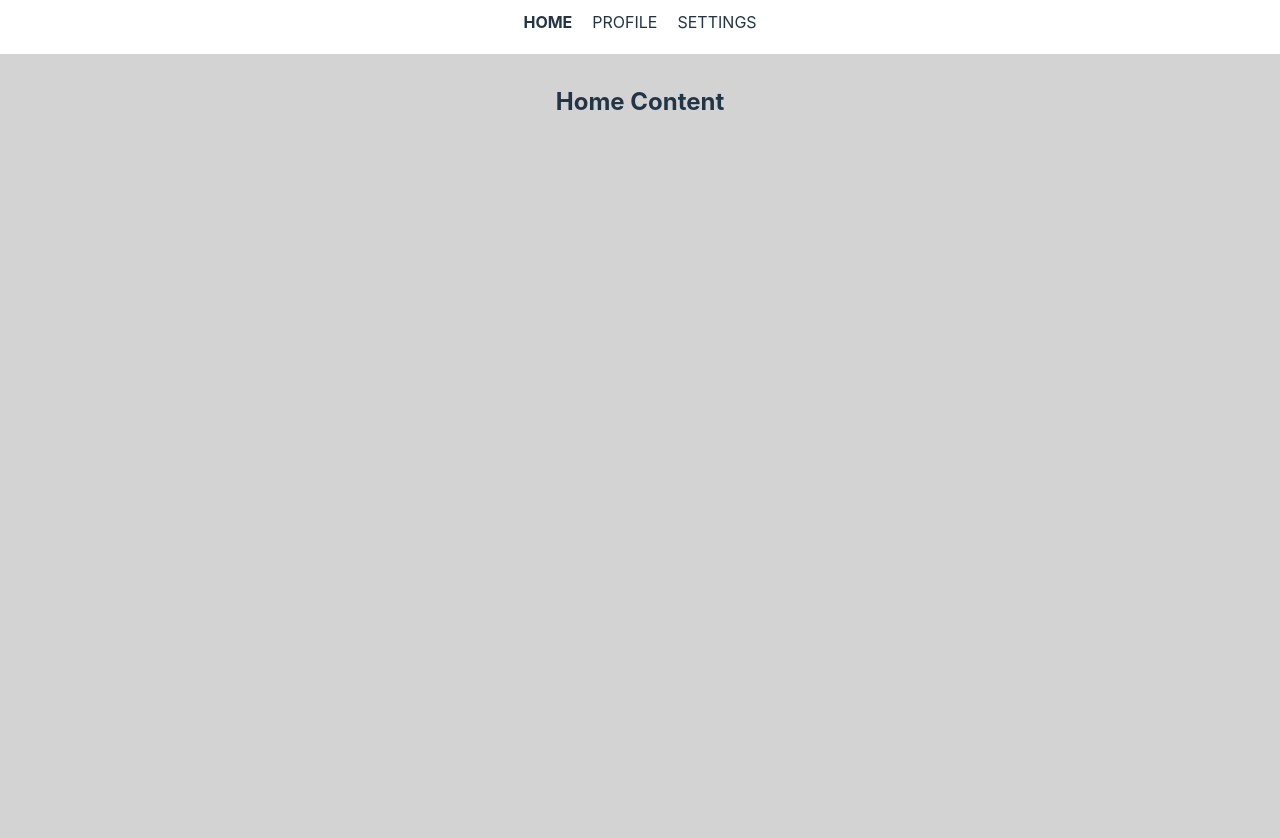
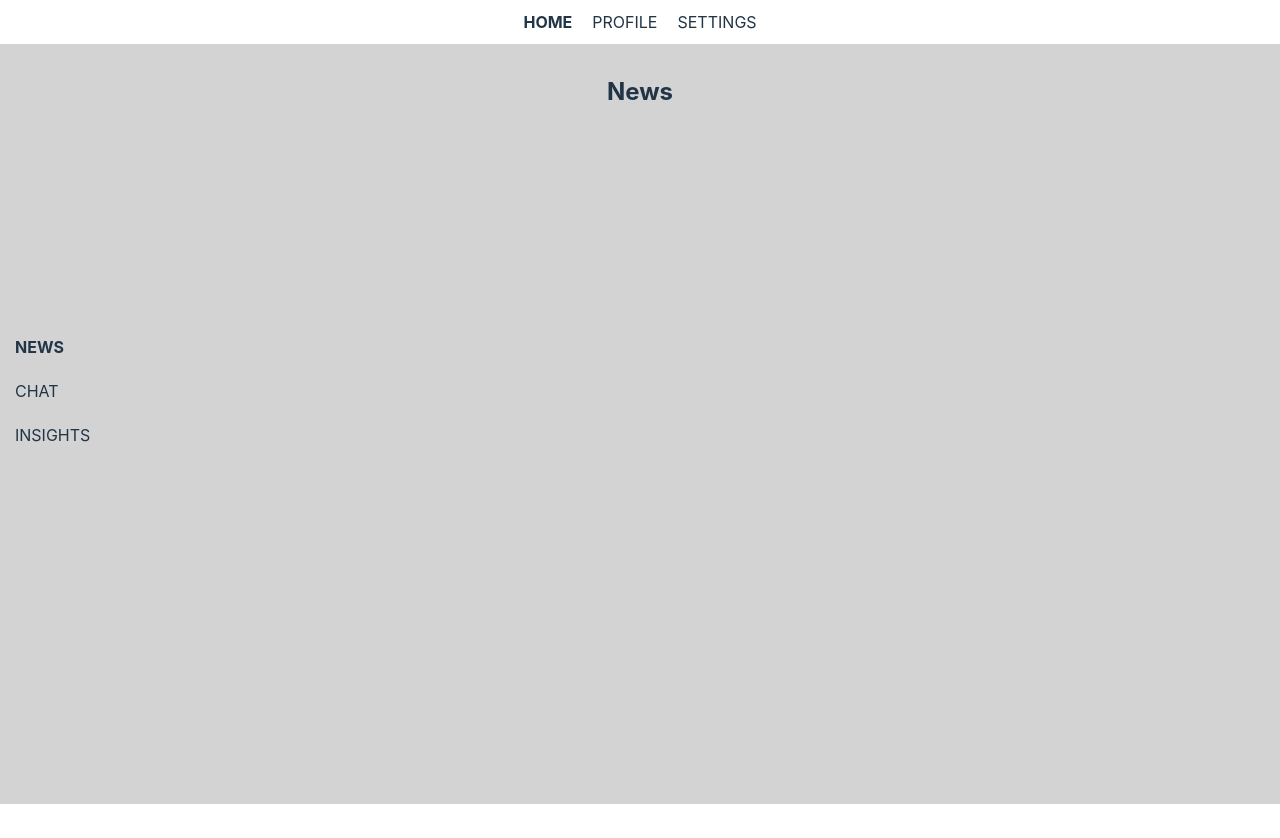
Before and after one commit to asjad-actalyst/flip-navigation, a React (Vite) app: page / in a window 1280 px wide. After the commit the page ends 804 px from the top, so only its background shows below. Built offline with nearby package versions, Linux system fonts and the light colour scheme.

Commit message:
vertical flip

```diff
--- a/src/App.jsx
+++ b/src/App.jsx
@@ -1,12 +1,36 @@
-import React, { useState } from "react";
-import { BrowserRouter as Router, Routes, Route, useNavigate, useLocation } from "react-router-dom";
+import React from "react";
+import { BrowserRouter as Router } from "react-router-dom";
 import TabSwitcher from "./components/TabSwitcher";
 import "./App.css";
 
 const tabs = [
-  { label: "Home", component: <div>Home Content</div>, bg: "lightGrey", path: "/" },
-  { label: "Profile", component: <div>Profile Content</div>, bg: "lightGreen", path: "/profile" },
-  { label: "Settings", component: <div>Settings Content</div>, bg: "blue", path: "/settings" },
+  {
+    label: "Home",
+    component: <div>Home Content</div>,
+    bg: "lightGrey",
+    path: "/",
+    groups: [
+      { label: "News", component: <div>News</div>, path: "/" },
+      { label: "Chat", component: <div>Chat</div>, path: "/chat" },
+      { label: "Insights", component: <div>Insights</div>, path: "/insights" },
+    ],
+  },
+  {
+    label: "Profile",
+    component: <div>Profile Content</div>,
+    bg: "lightGreen",
+    path: "/profile",
+    groups: [
+      { label: "User", component: <div>User</div>, path: "/profile" },
+      { label: "Admin", component: <div>Admin</div>, path: "/profile/admin" },
+    ],
+  },
+  {
+    label: "Settings",
+    component: <div>Settings Content</div>,
+    bg: "blue",
+    path: "/settings",
+  },
 ];
 
 function App() {
--- a/src/components/TabSwitcher.jsx
+++ b/src/components/TabSwitcher.jsx
@@ -4,37 +4,43 @@ import { useNavigate, useLocation } from "react-router-dom";
 
 const TabSwitcher = ({ tabs }) => {
     const [activeTabIndex, setActiveTabIndex] = useState(0);
+    const [activeGroupIndex, setActiveGroupIndex] = useState(0);
     const navigate = useNavigate();
     const location = useLocation();
 
-    // Sync activeTabIndex with the current route
+    // Sync activeTabIndex and activeGroupIndex with the current route
     useEffect(() => {
-        const tabIndex = tabs.findIndex((tab) => tab.path === location.pathname);
+        const tabIndex = tabs.findIndex((tab) => tab.path === location.pathname || tab.groups?.some((group) => group.path === location.pathname));
         if (tabIndex !== -1) {
             setActiveTabIndex(tabIndex);
+            const groupIndex = tabs[tabIndex].groups?.findIndex((group) => group.path === location.pathname) || 0;
+            setActiveGroupIndex(groupIndex);
         }
     }, [location.pathname, tabs]);
 
     const handleTabClick = (index) => {
         if (activeTabIndex !== index) {
             setActiveTabIndex(index);
-            navigate(tabs[index].path); // Navigate to the corresponding route
+            setActiveGroupIndex(0); // Reset group index when switching tabs
+            navigate(tabs[index].path);
         }
     };
 
-    const handlers = useSwipeable({
+    const tabHandlers = useSwipeable({
         onSwipedLeft: () => {
             if (activeTabIndex < tabs.length - 1) {
                 const newIndex = activeTabIndex + 1;
                 setActiveTabIndex(newIndex);
-                navigate(tabs[newIndex].path); // Navigate to the next route
+                setActiveGroupIndex(0); // Reset group index when switching tabs
+                navigate(tabs[newIndex].path);
             }
         },
         onSwipedRight: () => {
             if (activeTabIndex > 0) {
                 const newIndex = activeTabIndex - 1;
                 setActiveTabIndex(newIndex);
-                navigate(tabs[newIndex].path); // Navigate to the previous route
+                setActiveGroupIndex(0); // Reset group index when switching tabs
+                navigate(tabs[newIndex].path);
             }
         },
         trackTouch: true,
@@ -42,14 +48,47 @@ const TabSwitcher = ({ tabs }) => {
         delta: 1,
     });
 
+    const groupHandlers = useSwipeable({
+        onSwipedUp: () => {
+            const groups = tabs[activeTabIndex].groups || [];
+            if (activeGroupIndex < groups.length - 1) {
+                const newIndex = activeGroupIndex + 1;
+                setActiveGroupIndex(newIndex);
+                navigate(groups[newIndex].path); // Navigate to the next group's route
+            }
+        },
+        onSwipedDown: () => {
+            if (activeGroupIndex > 0) {
+                const newIndex = activeGroupIndex - 1;
+                setActiveGroupIndex(newIndex);
+                navigate(tabs[activeTabIndex].groups[newIndex].path); // Navigate to the previous group's route
+            }
+        },
+        trackTouch: true,
+        trackMouse: true,
+        delta: 1,
+    });
+    const handleGroupClick = (index) => {
+        if (activeGroupIndex !== index) {
+            setActiveGroupIndex(index); // Update the active group index
+            const selectedGroup = tabs[activeTabIndex]?.groups[index];
+            if (selectedGroup?.path) {
+                navigate(selectedGroup.path); // Navigate to the selected group's path
+            }
+        }
+    };
+
+
+    const currentTab = tabs[activeTabIndex];
+    const currentGroup = currentTab.groups ? currentTab.groups[activeGroupIndex] : null;
+
     return (
-        <div style={{ height: "100%", padding: "10px 0px" }}>
+        <div style={{ height: "100%" }} >
             {/* Tab Buttons */}
             <div>
-                <div style={{ display: "flex", gap: "20px", justifyContent: "center" }}>
+                <div style={{ display: "flex", gap: "20px", justifyContent: "center", padding: "10px" }}>
                     {tabs.map((tab, index) => (
                         <div key={tab.label} onClick={() => handleTabClick(index)}>
-                            {index !== 0 && <div />}
                             <span style={{ fontWeight: index === activeTabIndex ? "bold" : "" }}>
                                 {tab.label.toUpperCase()}
                             </span>
@@ -58,17 +97,29 @@ const TabSwitcher = ({ tabs }) => {
                 </div>
             </div>
 
+            <div style={{ display: "flex", gap: "20px", flexDirection: "column", position: "fixed", left: "0px", top: "40%", alignItems: "flex-start", padding: "15px" }}>
+                {tabs[activeTabIndex]?.groups && tabs[activeTabIndex]?.groups.map((group, index) => (
+                    <div key={group.label} onClick={() => handleGroupClick(index)}>
+                        <span style={{ fontWeight: index === activeGroupIndex ? "bold" : "" }}>
+                            {group.label.toUpperCase()}
+                        </span>
+                    </div>
+                ))}
+            </div>
+
+
             {/* Swipeable Content Area */}
             <div
                 style={{
-                    height: "98%",
+                    height: "95%",
                     width: "100%", // Ensure full swipeable width
-                    background: tabs[activeTabIndex].bg,
-                    touchAction: "pan-y", // Avoid browser interference
+                    background: currentTab.bg,
+                    touchAction: "none", // Prevent browser interference
                 }}
-                {...handlers}
+                {...groupHandlers}
+                {...tabHandlers}
             >
-                <h2 style={{ padding: "30px 0px" }}>{tabs[activeTabIndex] && tabs[activeTabIndex].component}</h2>
+                <h2 style={{ padding: "30px 0px", margin: "0px" }}>{currentGroup ? currentGroup.component : currentTab.component}</h2>
             </div>
         </div>
     );
```
